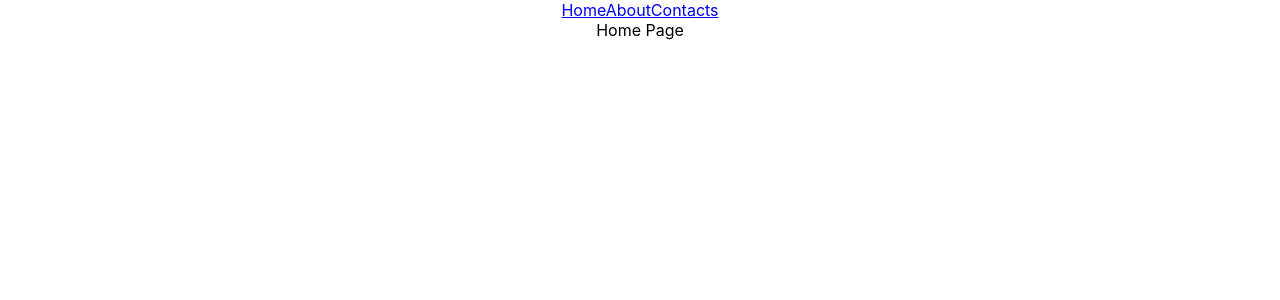
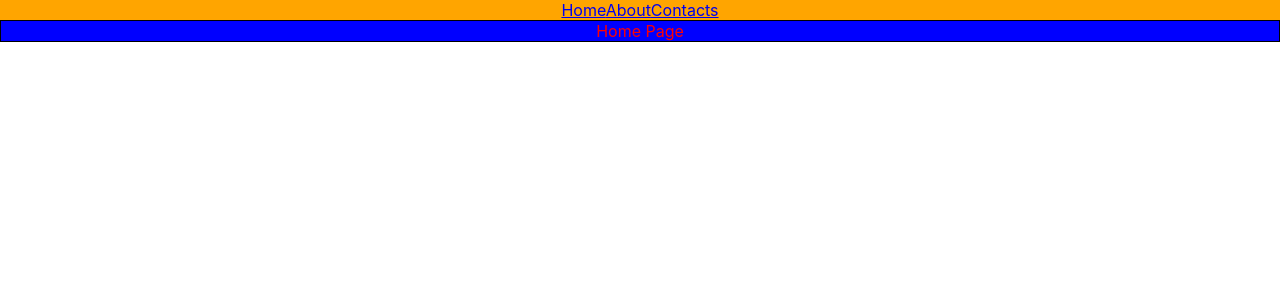
Before and after one commit to Almintas/React-Darbas, a React (Create React App) app: page / in a window 1280 px wide. Shown: the top 300 px of the page. Built offline with nearby package versions, Linux system fonts and the light colour scheme.

Commit message:
7th commit

```diff
--- a/package.json
+++ b/package.json
@@ -7,7 +7,8 @@
     "react": "^18.2.0",
     "react-dom": "^18.2.0",
     "react-router-dom": "^6.4.2",
-    "react-scripts": "5.0.1"
+    "react-scripts": "5.0.1",
+    "styled-components": "^5.3.6"
   },
   "scripts": {
     "start": "react-scripts start",
@@ -34,6 +35,7 @@
     ]
   },
   "devDependencies": {
+    "sass": "^1.55.0",
     "web-vitals": "^3.0.2"
   }
 }
--- a/src/About Page/AboutPage.jsx
+++ b/src/About Page/AboutPage.jsx
@@ -1,5 +1,13 @@
+import styled from 'styled-components';
+
+const Title = styled.h1`
+color: yellow`
+
+
 export const AboutPage = () => {
     return (
-        <div>About Page</div>
+        <div>
+            <Title>
+            About Page</Title></div>
     )
 }
--- a/src/App.js
+++ b/src/App.js
@@ -1,16 +1,15 @@
 import './App.css';
-import { Routes, Route, Link } from 'react-router-dom';
+import { Routes, Route } from 'react-router-dom';
 import { HomePage } from './Home Page/HomePage';
 import { AboutPage } from './About Page/AboutPage';
 import { ContactsPage } from './Contacts Page/ContactsPage';
+import { Navigation } from './Navigation/Navigation';
 
 function App() {
 
   return (
     <div className="App">
-      <Link to='/'>Home</Link>
-      <Link to='/about'>About</Link>
-      <Link to='/contacts'>Contacts</Link>
+      <Navigation />
       <Routes>
         <Route path='/' element={<HomePage />} />
         <Route path='/about' element={<AboutPage />} />
--- a/src/Home Page/HomePage.jsx
+++ b/src/Home Page/HomePage.jsx
@@ -1,5 +1,12 @@
+import styles from './HomePage.module.scss';
+
 export const HomePage = () => {
+    const homePageStyles = {
+        color: 'yellow'
+    }
+
     return (
-        <div>Home Page</div>
+        <div className={styles['home-page-title']}>
+            Home Page</div>
     )
 }
--- /dev/null
+++ b/src/Home Page/HomePage.module.scss
@@ -0,0 +1,5 @@
+.home-page-title {
+    color: red;
+    background-color: blue;
+    border: 1px solid black;
+}
--- /dev/null
+++ b/src/Navigation/Navigation.jsx
@@ -0,0 +1,19 @@
+import { Link } from 'react-router-dom';
+
+
+export const Navigation = () => {
+    const navigationStyle = {
+        backgroundColor: 'orange'
+    }
+
+    return (
+        <>
+
+        <div style={navigationStyle}>
+            <Link to='/'>Home</Link>
+            <Link to='/about'>About</Link>
+            <Link to='/contacts'>Contacts</Link>
+        </div>
+        </>
+    )
+}
```
Also changed, not shown: src/Navigation/Navigation.css (added), 1 other file (tests, documents, lock files or other folders).
